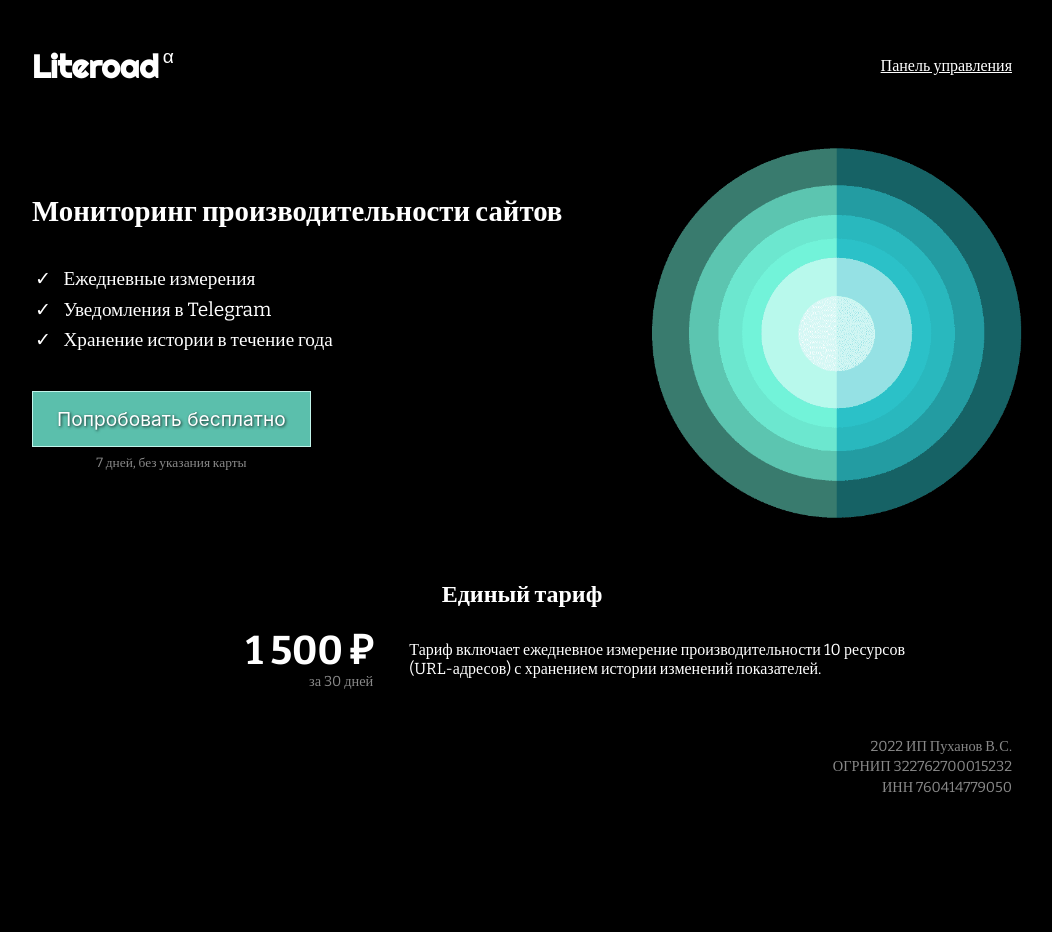
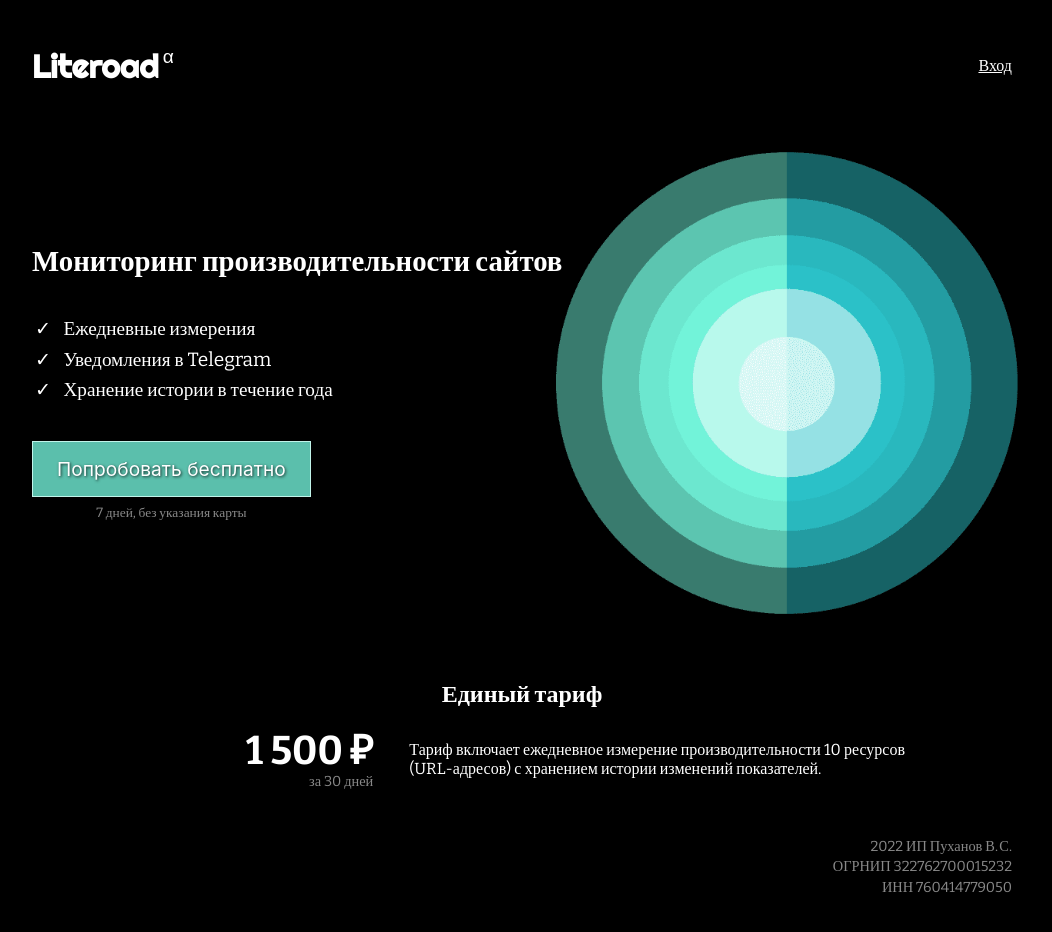
Before and after one commit to literoad/watari, a Next.js app: page / in a window 1280 px wide. Shown: the top 932 px of the page, without its empty margins (118-1170 px from the left). Before the commit the page ends 845 px from the top, so only its background shows below. Built offline with nearby package versions, Linux system fonts and the light colour scheme; no server answers.

Commit message:
add header links

```diff
--- a/components/header.tsx
+++ b/components/header.tsx
@@ -16,11 +16,17 @@ export default function Header() {
         </Link>
       </h1>
       <nav className={s.nav}>
-        <Link href="/dashboard">
-          <a>Панель управления</a>
-        </Link>
-        {session && (
-          <button onClick={() => signOut({ callbackUrl: "/" })}>Выход</button>
+        {session ? (
+          <>
+            <Link href="/dashboard">
+              <a>Панель управления</a>
+            </Link>
+            <button onClick={() => signOut({ callbackUrl: "/" })}>Выход</button>
+          </>
+        ) : (
+          <Link href="/auth/sign-up">
+            <a>Вход</a>
+          </Link>
         )}
       </nav>
     </header>
--- a/styles/components/Header.module.css
+++ b/styles/components/Header.module.css
@@ -1,12 +1,15 @@
 .header {
   display: flex;
   align-items: center;
+  flex-wrap: wrap;
   justify-content: space-between;
+  gap: 16px;
   margin-top: 48px;
 }
 
 .header h1 {
   margin: 0;
+  white-space: nowrap;
 }
 
 .homeLink {
--- a/styles/pages/Home.module.css
+++ b/styles/pages/Home.module.css
@@ -4,12 +4,12 @@
   align-items: flex-start;
   flex-direction: column;
   justify-content: center;
-  min-height: 400px;
+  gap: 36px;
+  min-height: 500px;
   margin-top: 48px;
   margin-bottom: 48px;
   background: url("/images/logo_transparent_no_text.png") no-repeat right center;
   background-size: contain;
-  gap: 36px;
 }
 
 .preamble > * {
@@ -36,9 +36,9 @@
   display: flex;
   align-items: center;
   flex-wrap: wrap;
+  gap: 36px;
   max-width: 820px;
   margin: 16px auto 0;
-  gap: 36px;
 }
 
 .tariffLeft {
@@ -51,6 +51,13 @@
 
 @media (max-width: 434px) {
   .tariffLeft {
+    align-items: center;
+    text-align: center;
+  }
+}
+
+@media (max-width: 500px) {
+  .preamble {
     align-items: center;
   }
 }
--- a/styles/pages/SignUp.module.css
+++ b/styles/pages/SignUp.module.css
@@ -4,6 +4,7 @@
   flex-direction: column;
   gap: 24px;
   max-width: 580px;
+  margin: 72px auto;
   text-align: center;
 }
 
```
